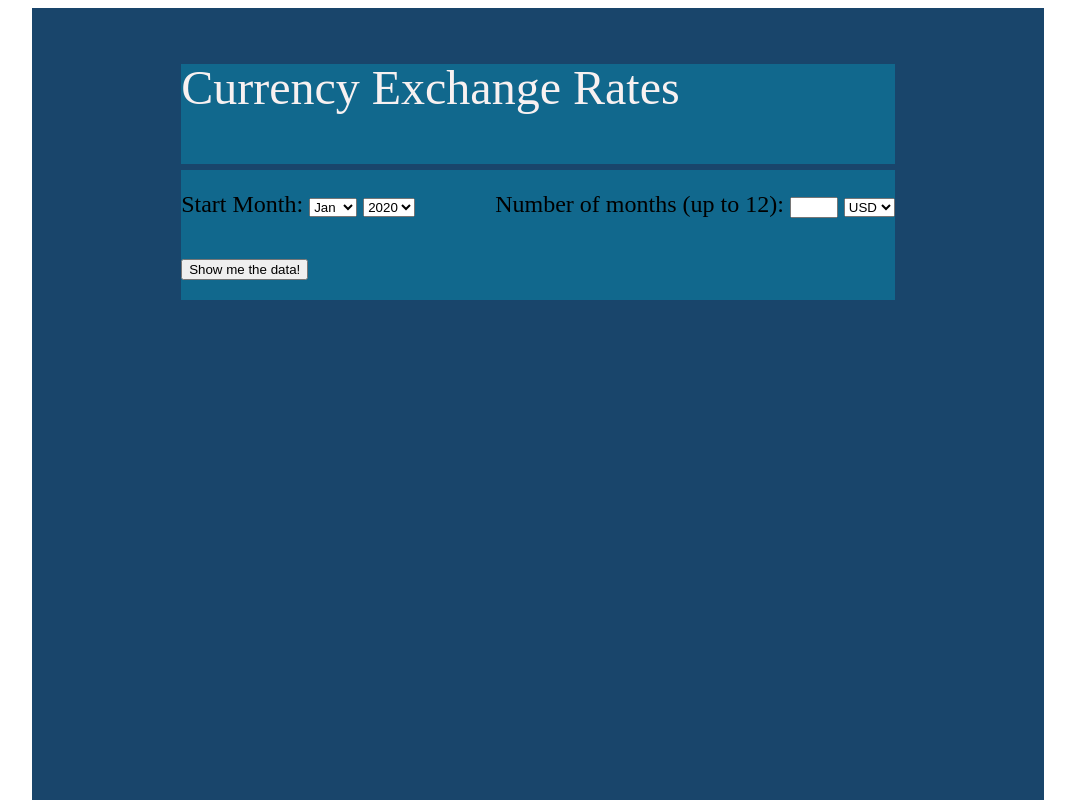
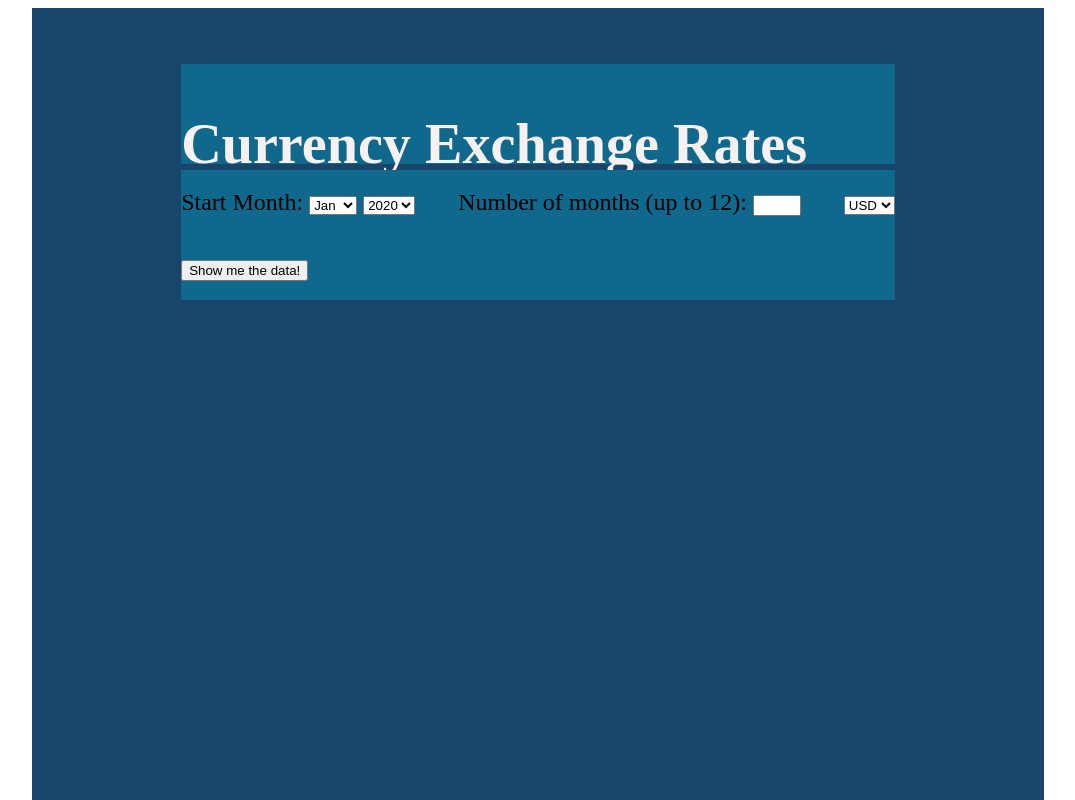
Before and after one commit to gregplechaty/currencyCompare, a plain HTML site: page index.html in a window 1280 px wide. Shown: the top 800 px of the page, without its empty margins (102-1177 px from the left). Drawn offline with Linux system fonts and the light colour scheme; a web font is replaced by a local one.

Commit message:
last update to sync up github.

```diff
--- a/index.html
+++ b/index.html
@@ -20,12 +20,12 @@
     <div class="ExchangeRate">
         <div class="ExchangeRateChart">
             <div class="ExchangeRateChart-margin-top">
-
             </div>
             <div class="ExchangeRateChart-title">
-                <h3">Currency Exchange Rates</h5>
+                <h3>Currency Exchange Rates</h3>
             </div>
-            <div class="ExchangeRateChart-margin"></div>
+            <div class="ExchangeRateChart-margin">
+            </div>
             <div class="ExchangeRateChart-legend">
                 <div>
                     <label for="start_month">Start Month:</label>
@@ -54,22 +54,27 @@
                 <div>
                     <label for="numOfMonths">Number of months (up to 12):</label>
                     <input type="number" id="numOfMonths" min="1" max="12">
+                </div>
+                <div>
                     <select id="currency_select">
                         <option>USD</option>
                         <option>EUR</option>
                         <option>JPY</option>
                         <option>GBP</option>
                         <option>AUD</option>
-                    <option>HKD</optoin>
+                        <option>HKD</option>
                     </select>
                 </div>
+                <div>
                     <button onClick="doFetch()">Show me the data!</button>
                 </div>
-            <div class="ExchangeRateChart-display">
 
             </div>
+            <div class="ExchangeRateChart-display">
+            </div>
 
-            <div class="ExchangeRateChart-margin"></div>
+            <div class="ExchangeRateChart-margin">
+            </div>
 
         </div>
     </div>
```
Lines whose indentation alone changed are shown as unchanged.
